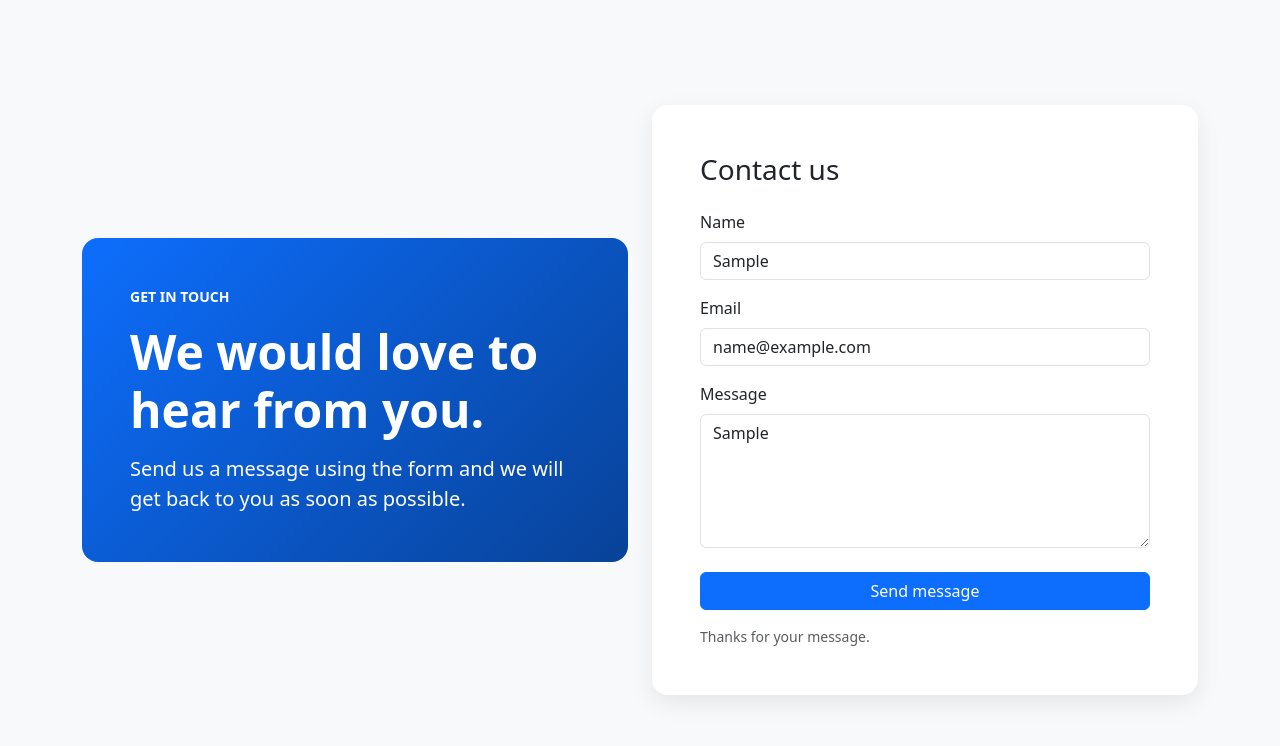
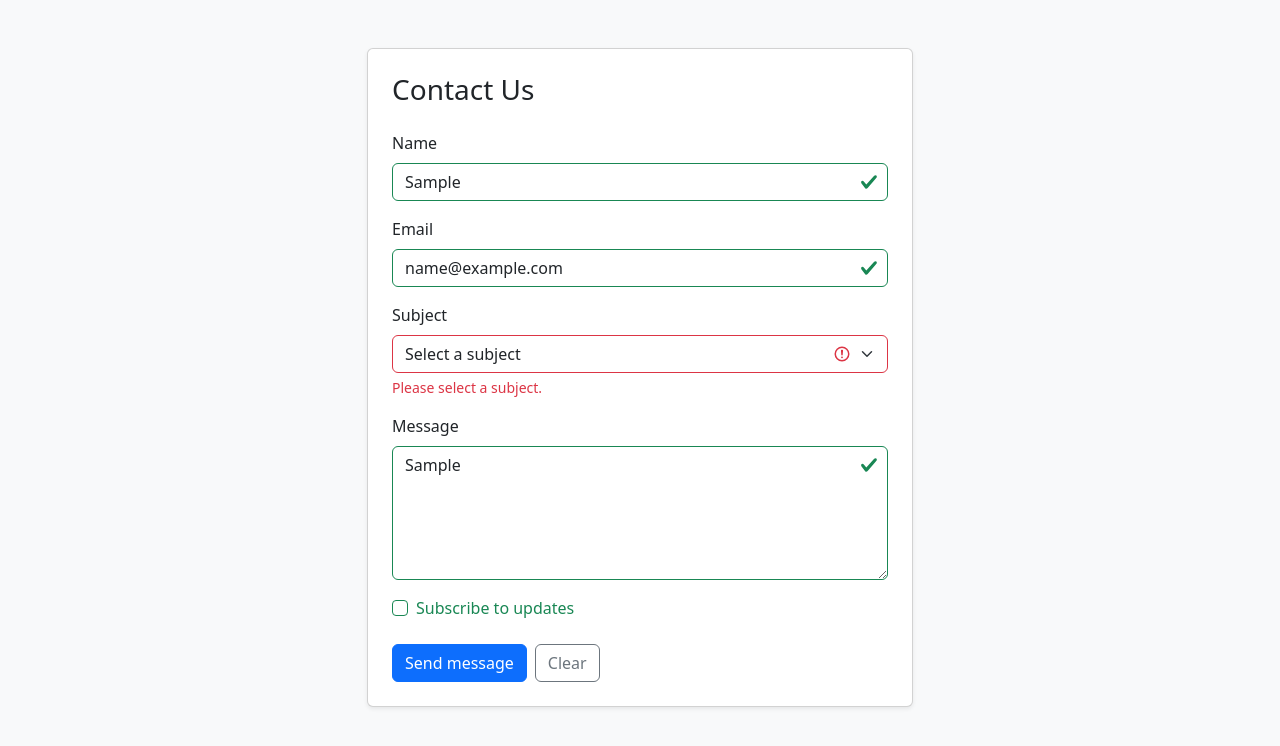
Before and after one commit to asantech/agentic-app-creator-test, a plain HTML site: page index.html in a window 1280 px wide. Both pictures are taken after typing "Sample", "name@example.com", "Sample" into the empty fields and a click on the button "Send message". Drawn offline with nearby package versions, Linux system fonts and the light colour scheme.

Commit message:
install & use bootstrap.css library

```diff
--- a/index.html
+++ b/index.html
@@ -5,64 +5,59 @@
   <meta name="viewport" content="width=device-width, initial-scale=1">
   <title>Contact Form</title>
   <link href="https://cdn.jsdelivr.net/npm/bootstrap@5.3.3/dist/css/bootstrap.min.css" rel="stylesheet" integrity="sha384-QWTKZyjpPEjISv5WaRU9OFeRpok6YctnYmDr5pNlyT2bRjXh0JMhjY6hW+ALEwIH" crossorigin="anonymous">
-  <style>
-    body {
-      min-height: 100vh;
-      background: #f8f9fa;
-    }
+</head>
+<body class="bg-light">
+  <main class="container py-5">
+    <div class="row justify-content-center">
+      <div class="col-12 col-md-8 col-lg-6">
+        <section class="card shadow-sm">
+          <div class="card-body p-4">
+            <h1 class="card-title h3 mb-4">Contact Us</h1>
 
-    .page-shell {
-      min-height: 100vh;
-    }
-
-    .intro-panel {
-      background: linear-gradient(135deg, #0d6efd, #084298);
-      color: #fff;
-    }
-
-    .form-card {
-      border: 0;
-      border-radius: 1rem;
-      box-shadow: 0 0.5rem 1.5rem rgba(0, 0, 0, 0.08);
-    }
-  </style>
-</head>
-<body>
-  <main class="page-shell d-flex align-items-center py-5">
-    <div class="container">
-      <div class="row g-4 align-items-center">
-        <section class="col-12 col-lg-6">
-          <div class="intro-panel rounded-4 p-4 p-md-5 h-100">
-            <p class="text-uppercase fw-semibold small mb-3">Get in touch</p>
-            <h1 class="display-5 fw-bold mb-3">We would love to hear from you.</h1>
-            <p class="lead mb-0">Send us a message using the form and we will get back to you as soon as possible.</p>
-          </div>
-        </section>
-
-        <section class="col-12 col-lg-6">
-          <div class="card form-card">
-            <div class="card-body p-4 p-md-5">
-              <h2 class="h3 mb-4">Contact us</h2>
             <form id="contactForm" novalidate>
               <div class="mb-3">
                 <label for="name" class="form-label">Name</label>
                 <input type="text" class="form-control" id="name" name="name" autocomplete="name" required>
+                <div class="invalid-feedback">Please enter your name.</div>
               </div>
 
               <div class="mb-3">
                 <label for="email" class="form-label">Email</label>
                 <input type="email" class="form-control" id="email" name="email" autocomplete="email" required>
+                <div class="invalid-feedback">Please enter a valid email address.</div>
               </div>
 
-                <div class="mb-4">
+              <div class="mb-3">
+                <label for="subject" class="form-label">Subject</label>
+                <select class="form-select" id="subject" name="subject" required>
+                  <option value="" selected disabled>Select a subject</option>
+                  <option value="general">General question</option>
+                  <option value="support">Technical support</option>
+                  <option value="feedback">Feedback</option>
+                </select>
+                <div class="invalid-feedback">Please select a subject.</div>
+              </div>
+
+              <div class="mb-3">
                 <label for="message" class="form-label">Message</label>
                 <textarea class="form-control" id="message" name="message" rows="5" required></textarea>
+                <div class="invalid-feedback">Please enter a message.</div>
               </div>
 
-                <button type="submit" class="btn btn-primary w-100">Send message</button>
-                <div id="formStatus" class="form-text mt-3" role="status" aria-live="polite"></div>
+              <div class="form-check mb-4">
+                <input class="form-check-input" type="checkbox" id="subscribe" name="subscribe" value="yes">
+                <label class="form-check-label" for="subscribe">Subscribe to updates</label>
+              </div>
+
+              <div class="d-flex gap-2">
+                <button type="submit" class="btn btn-primary">Send message</button>
+                <button type="reset" class="btn btn-outline-secondary">Clear</button>
+              </div>
+
+              <div id="formStatus" class="alert alert-success mt-4 d-none" role="status" aria-live="polite">
+                Thanks! Your message has been submitted.
+              </div>
             </form>
-            </div>
           </div>
         </section>
       </div>
@@ -70,16 +65,27 @@
   </main>
 
   <script>
-    document.getElementById('contactForm').addEventListener('submit', function (event) {
+    (() => {
+      const form = document.getElementById('contactForm');
+      const status = document.getElementById('formStatus');
+
+      form.addEventListener('submit', (event) => {
         event.preventDefault();
-      const status = document.getElementById('formStatus');
-      if (!this.checkValidity()) {
-        status.textContent = 'Please complete all required fields.';
-        this.classList.add('was-validated');
+        form.classList.add('was-validated');
+        status.classList.add('d-none');
+
+        if (!form.checkValidity()) {
           return;
         }
-      status.textContent = 'Thanks for your message.';
+
+        status.classList.remove('d-none');
       });
+
+      form.addEventListener('reset', () => {
+        form.classList.remove('was-validated');
+        status.classList.add('d-none');
+      });
+    })();
   </script>
 </body>
 </html>
```
Also changed, not shown: README.md. Lines whose indentation alone changed are shown as unchanged.
